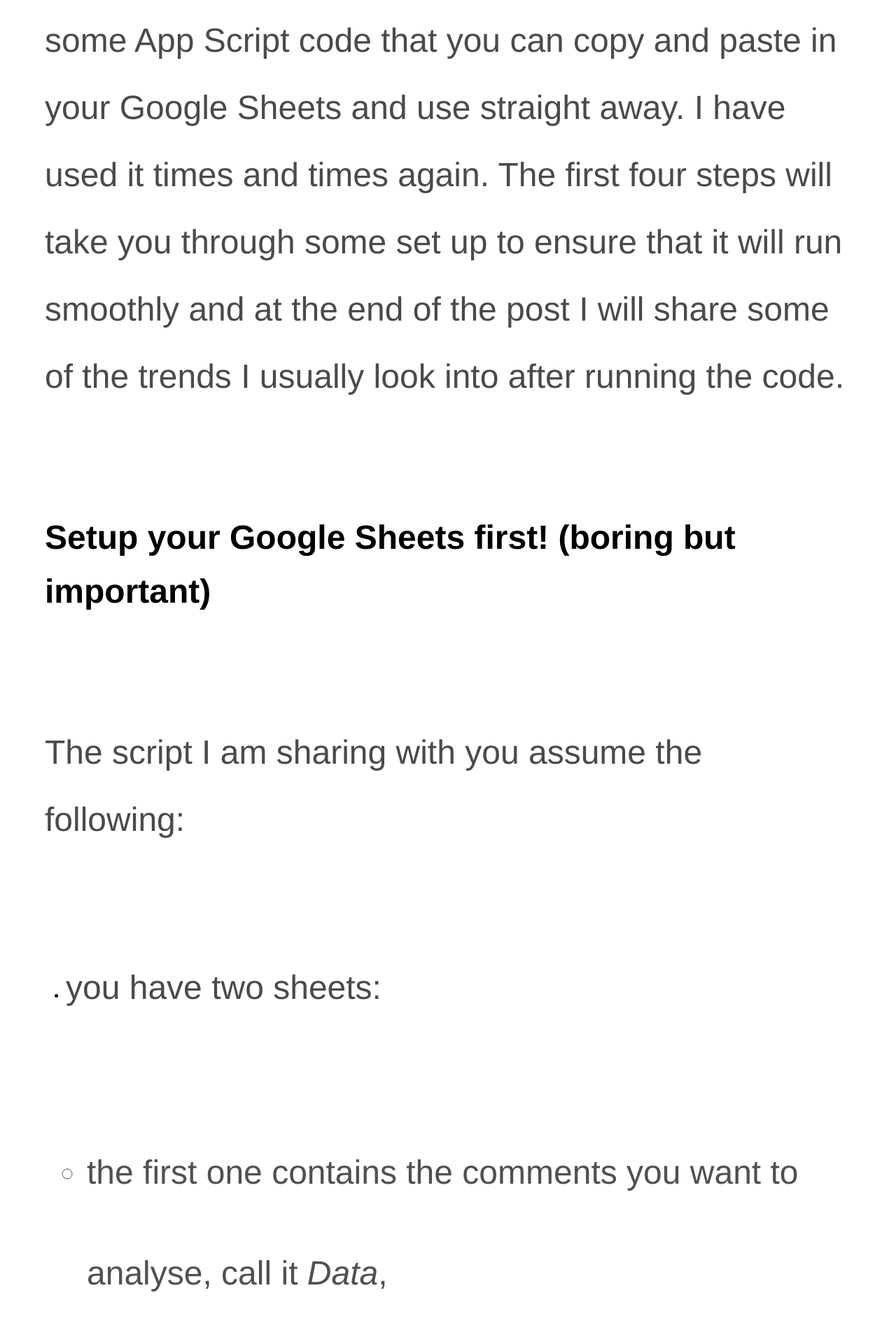
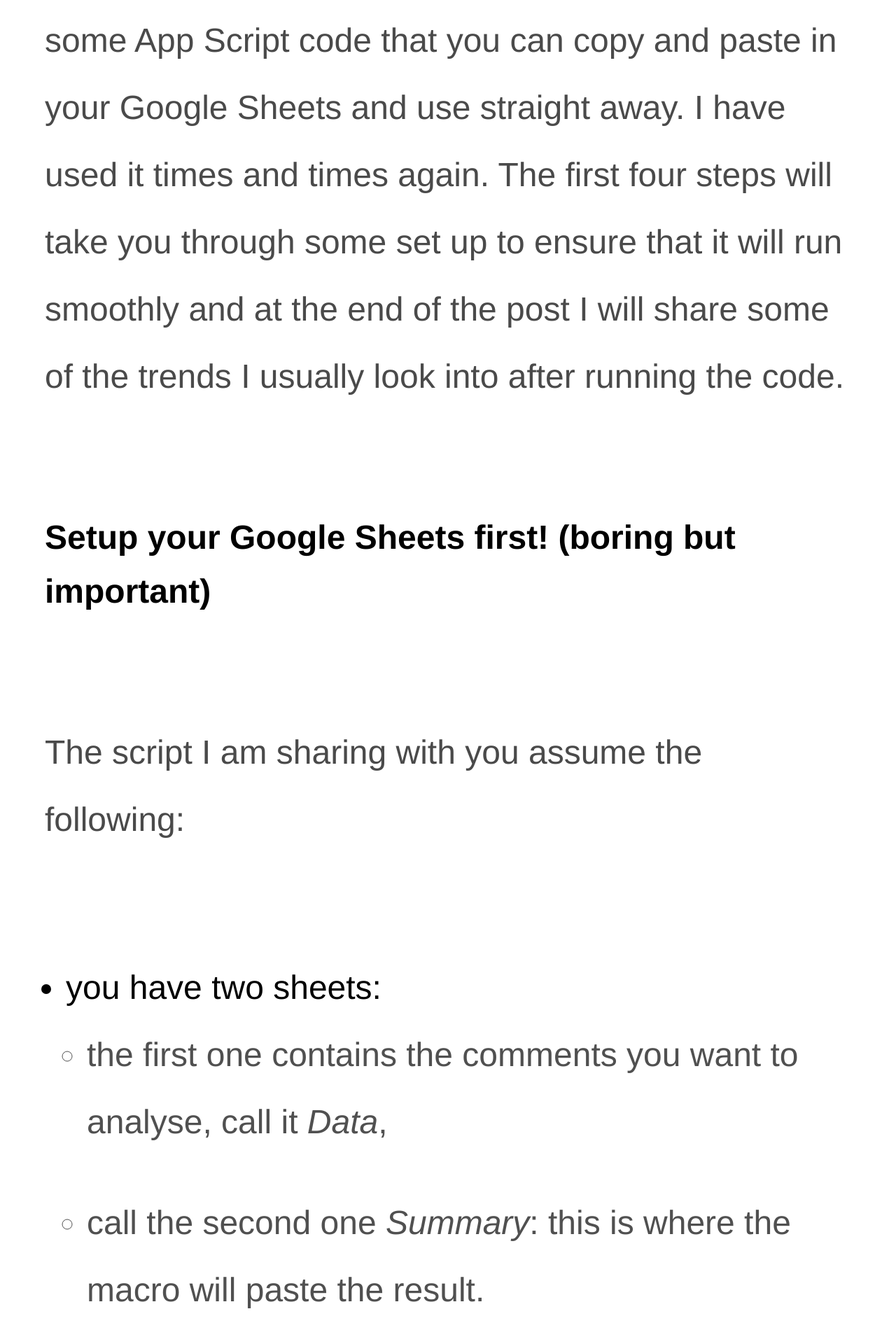
Before and after one commit to sylvainzircher/sylvainzircher.github.io, a Jekyll site: the page built from _posts/blog/2020-06-01-NPS-tools.html, in a window 1280 px wide. Shown: the part 4480-6400 px from the top of the page at 70% size. Built offline with Jekyll 4.4.1, drawn with Linux system fonts in a browser that asks for light colours; nearby versions of some CDN libraries.

Commit message:
Tweaking Responsiveness of blog posts

```diff
--- a/_posts/blog/2020-06-01-NPS-tools.html
+++ b/_posts/blog/2020-06-01-NPS-tools.html
@@ -21,12 +21,12 @@
 <h3>Setup your Google Sheets first! (boring but important)</h3>
 
 <p>The script I am sharing with you assume the following:</p>
-<ul><li><p>you have two sheets:
+<ul><li>you have two sheets:
 	<ul><li>the first one contains the comments you want to analyse, call it <em>Data</em>,</li>
-	<li>call the second one <em>Summary</em>: this is where the macro will paste the result.</li></ul></p></li>
-<li><p>In the Data sheet, the information is organised as follows:
+	<li>call the second one <em>Summary</em>: this is where the macro will paste the result.</li></ul></li>
+<li>In the Data sheet, the information is organised as follows:
 	<ul><li>Column A should have the comments.</li>
-	<li>Column B should show the NPS score (likelihood to recommend) associated with the comments. Do not worry if you are not using the code for an NPS survey and you do not have any score, the script will run regardless.</p></li></li></ul></ul>
+	<li>Column B should show the NPS score (likelihood to recommend) associated with the comments. Do not worry if you are not using the code for an NPS survey and you do not have any score, the script will run regardless.</li></ul></li></ul>
 <p>Visual summary below:</p>
 
 <img src= "{{'/assets/img/articles/NPS-automate-topic-discovery/Setup-step1.png' | relative_url }}" alt="Setup your Google Sheets first! (boring but important)">
--- a/_sass/layout/_blog.scss
+++ b/_sass/layout/_blog.scss
@@ -262,7 +262,6 @@
     padding-bottom: 10em;
   }
 
-
   .article-header .text h1 {
     font-size: 4em;
     line-height: 2em;
@@ -292,9 +291,16 @@
     margin-bottom: $mobileParagraphMargin;
   }
 
+  .article li {
+    font-size: 3em;
+    line-height: $desktopParagraphLineHeight;
+    margin-bottom: 2em;
+  }
+
   .article li li {
-    font-size: 3em;
-    line-height: 3em;
+    font-size: 1em;
+    line-height: $desktopParagraphLineHeight;
+    margin-bottom: 1em;
   }
 
   .author {
```
